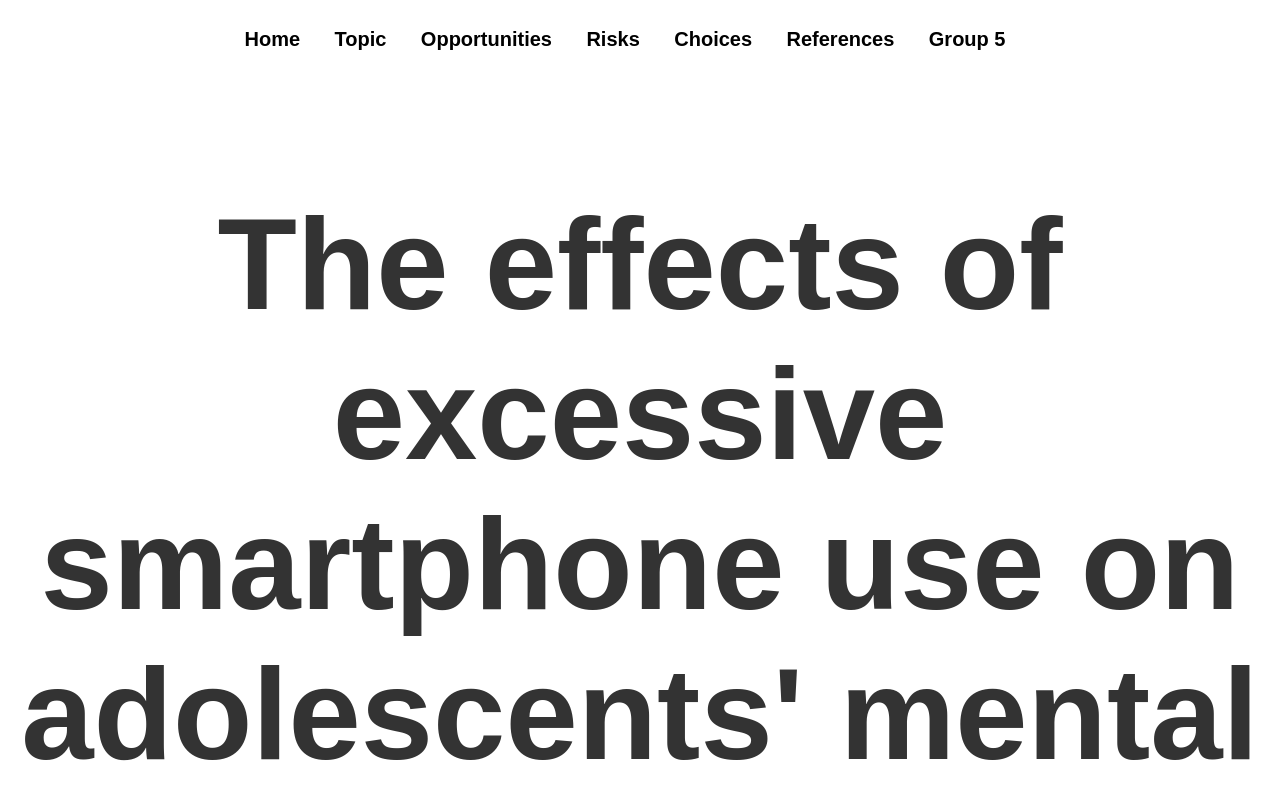
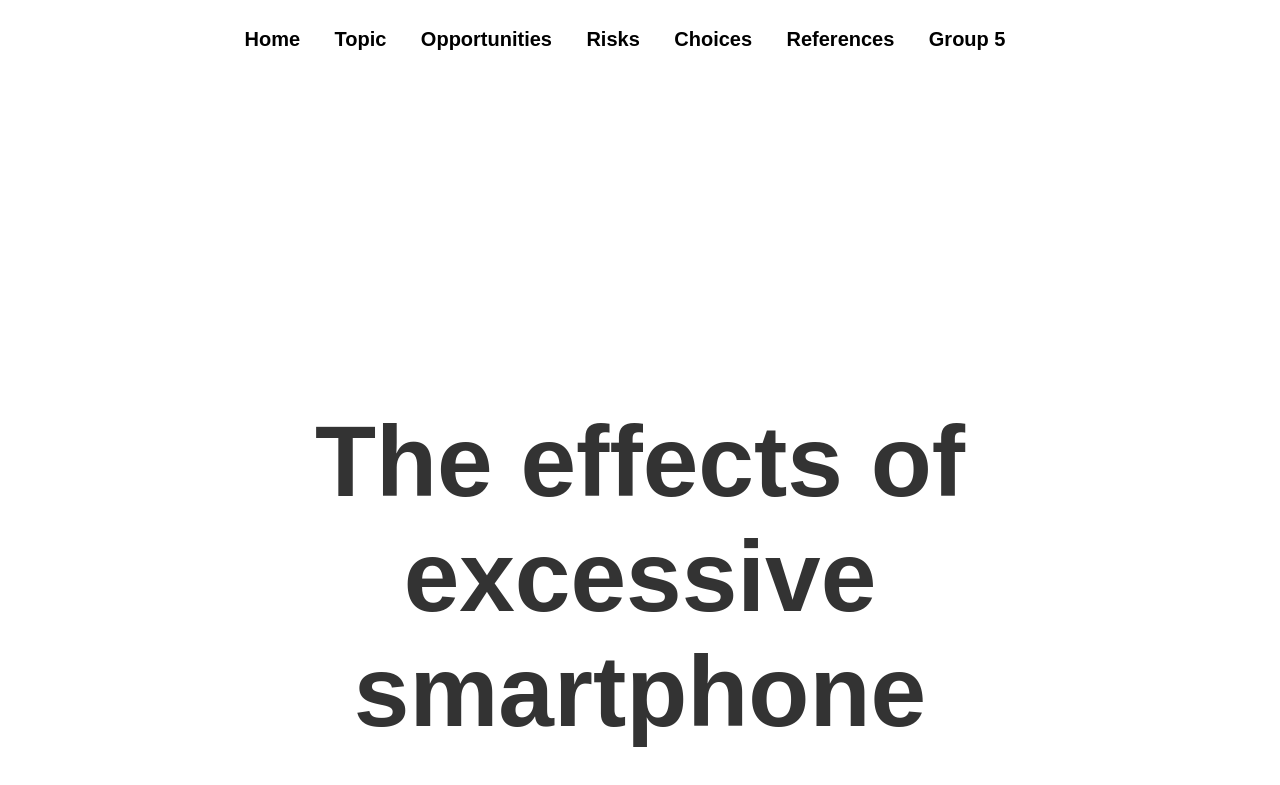
Before and after one commit to di4bolic4l/comp501assignment.github.io, a plain HTML site: page index.html in a window 1280 px wide. Shown: the top 785 px of the page. Drawn offline with Linux system fonts and the light colour scheme.

Commit message:
Update index.html

```diff
--- a/index.html
+++ b/index.html
@@ -22,9 +22,9 @@
 	</nav>
 
     <main>
-    <section style="text-align: center; padding: 10px;">
+    <section style="text-align: center; padding: 250px;">
 
-        <h2 style="font-size: 130px; color: #333; margin-bottom: 15px;">The effects of excessive smartphone use on adolescents' mental health</h2>
+        <h2 style="font-size: 100px; color: #333; margin-bottom: 15px;">The effects of excessive smartphone use on adolescents' mental health</h2>
     </section>
     </main>
 </body>
```
